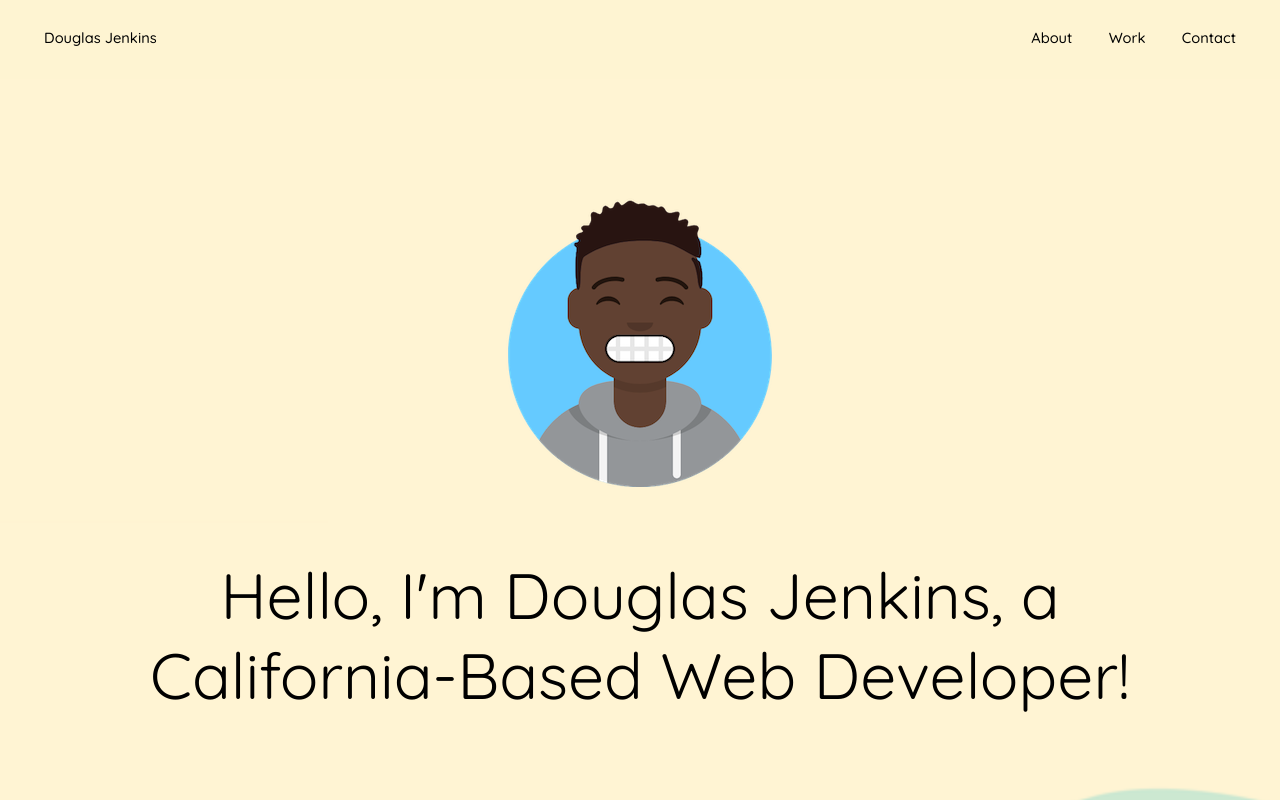
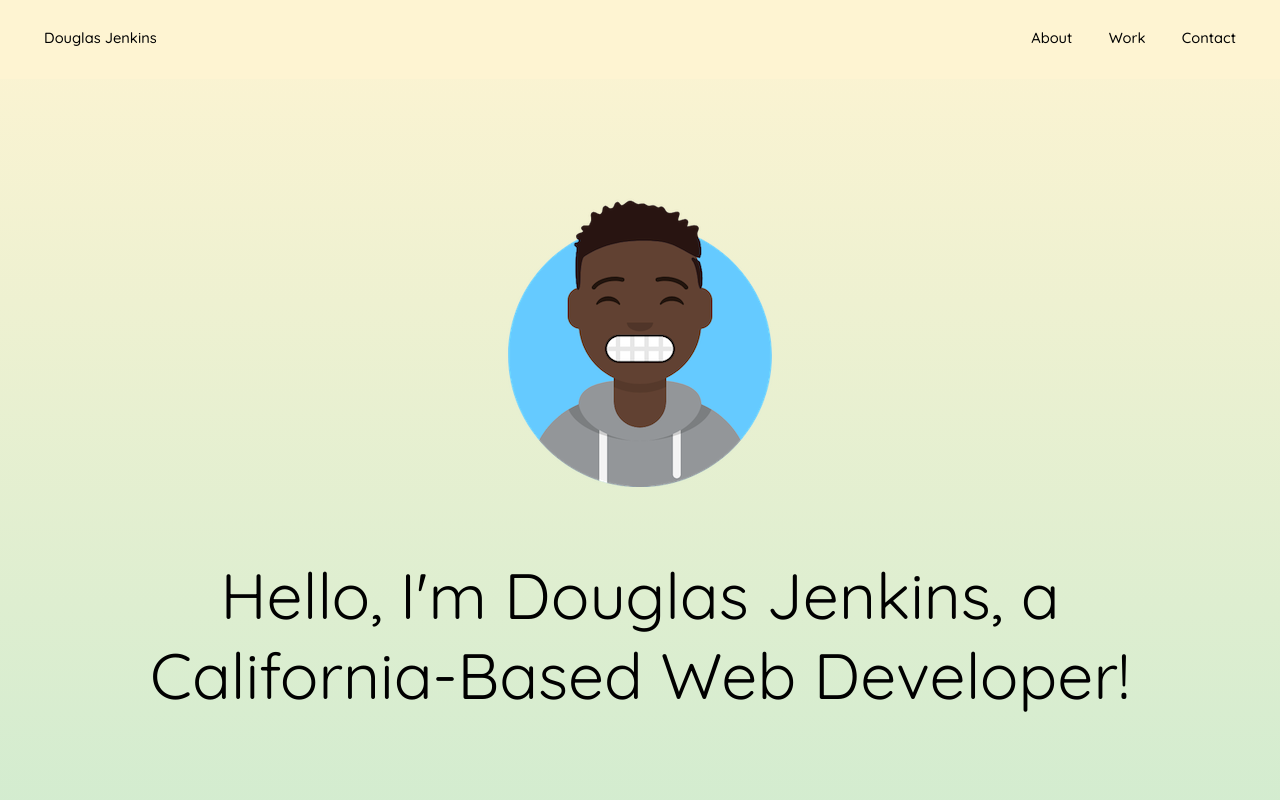
Before and after one commit to dljenkinsjr/dljenkinsjr.github.io, a plain HTML site: page portfolio/index.html in a window 1280 px wide. Shown: the top 800 px of the page. Drawn offline with nearby package versions, Linux system fonts and the light colour scheme.

Commit message:
Add files via upload

```diff
--- a/portfolio/styles.css
+++ b/portfolio/styles.css
@@ -7,9 +7,8 @@ margin: 0;
 padding: 0;
 font-family: 'Quicksand', sans-serif;
 text-align: left;
-background-image: url(images/background.png);
-background-repeat: no-repeat;
-background-color: #5CD6C8;
+background: rgb(254,244,210);
+background: linear-gradient(180deg, rgba(254,244,210,1) 0%, rgba(92,214,200,1) 100%);
 color: #000;
 }
 
```
Also changed, not shown: portfolio/index.html (+1 -1 lines).
